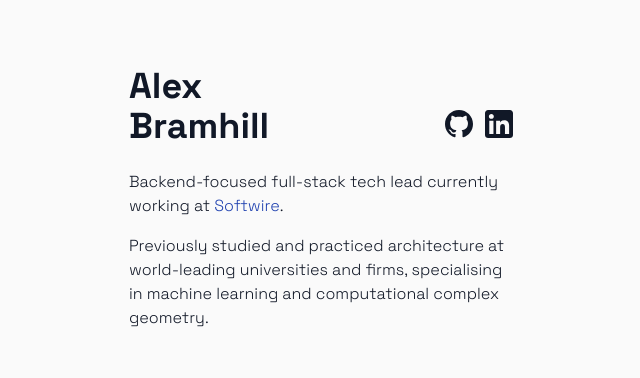
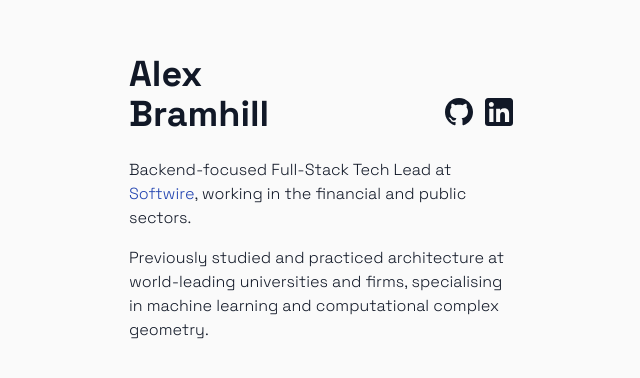
Before and after one commit to AlexBramhill/alexbramhill.github.io, a React (Vite) app: page / in a window 1280 px wide. Shown: the part 202-580 px from the top of the page, without its empty margins (319-959 px from the left). Built offline with nearby package versions, Linux system fonts and the light colour scheme.

Commit message:
feat: update copy

```diff
--- a/src/pages/home.tsx
+++ b/src/pages/home.tsx
@@ -22,8 +22,9 @@ const HeaderInfo = () => (
 const About = () => (
     <div>
         <p>
-            Backend-focused full-stack tech lead currently working at{" "}
-            <TextLink href={new URL("https://www.softwire.com")}>Softwire</TextLink>.
+            Backend-focused Full-Stack Tech Lead at {" "}
+            <TextLink href={new URL("https://www.softwire.com")}>Softwire</TextLink>, working in the financial and
+            public sectors.
         </p>
         <p>
             Previously studied and practiced architecture at world-leading
```
